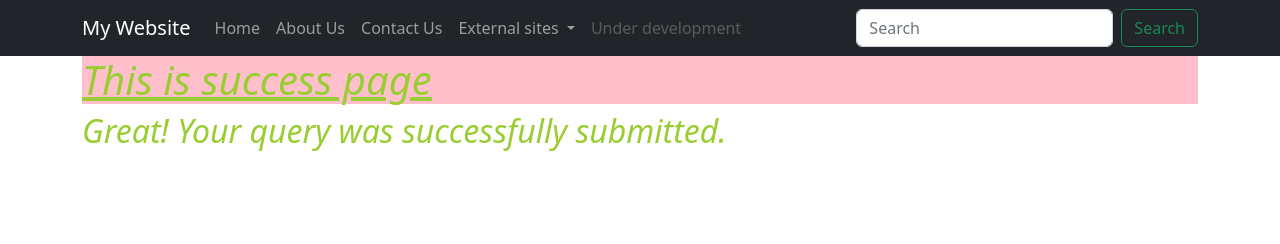
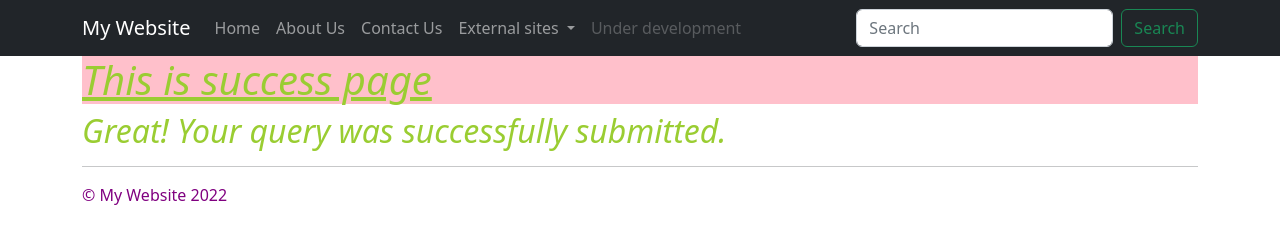
Before and after one commit to MrBrrr/intro_to_web_dev_tech, a plain HTML site: page success.html in a window 1280 px wide. Drawn offline with nearby package versions, Linux system fonts and the light colour scheme.

Commit message:
success.html footer

```diff
--- a/success.html
+++ b/success.html
@@ -52,7 +52,11 @@
 
                 <h2>Great! Your query was successfully submitted.</h1>
             </div>
-        </div>
+            <hr>
+          </div>
+        <footer class="container">
+          <p>&copy; My Website 2022</p>
+          </footer>
 
     </body>
 </html>
```
